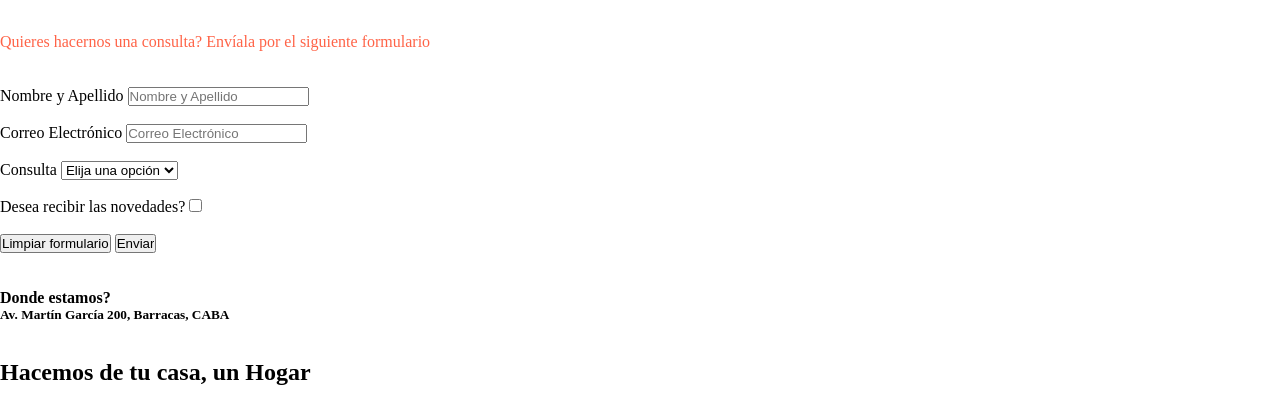
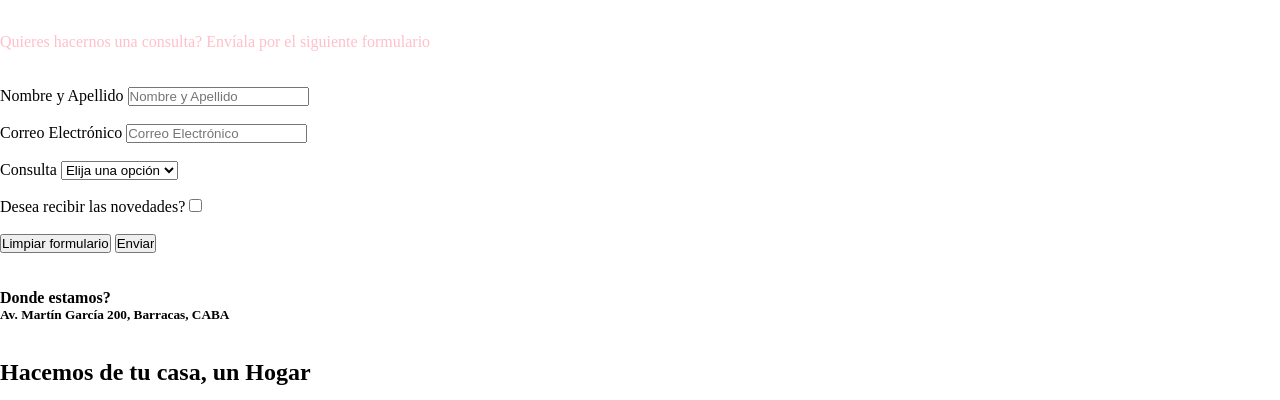
Before and after one commit to AgusHernandez/Minou.minou, a plain HTML site: page vistas/contacto.html in a window 1280 px wide. Shown: the part 173-573 px from the top of the page. Drawn offline with Linux system fonts and the light colour scheme.

Commit message:
Update style.css

```diff
--- a/css/style.css
+++ b/css/style.css
@@ -30,5 +30,5 @@ a {
 }
 
 p {
-    color: tomato;
+    color: pink;
 }
```
